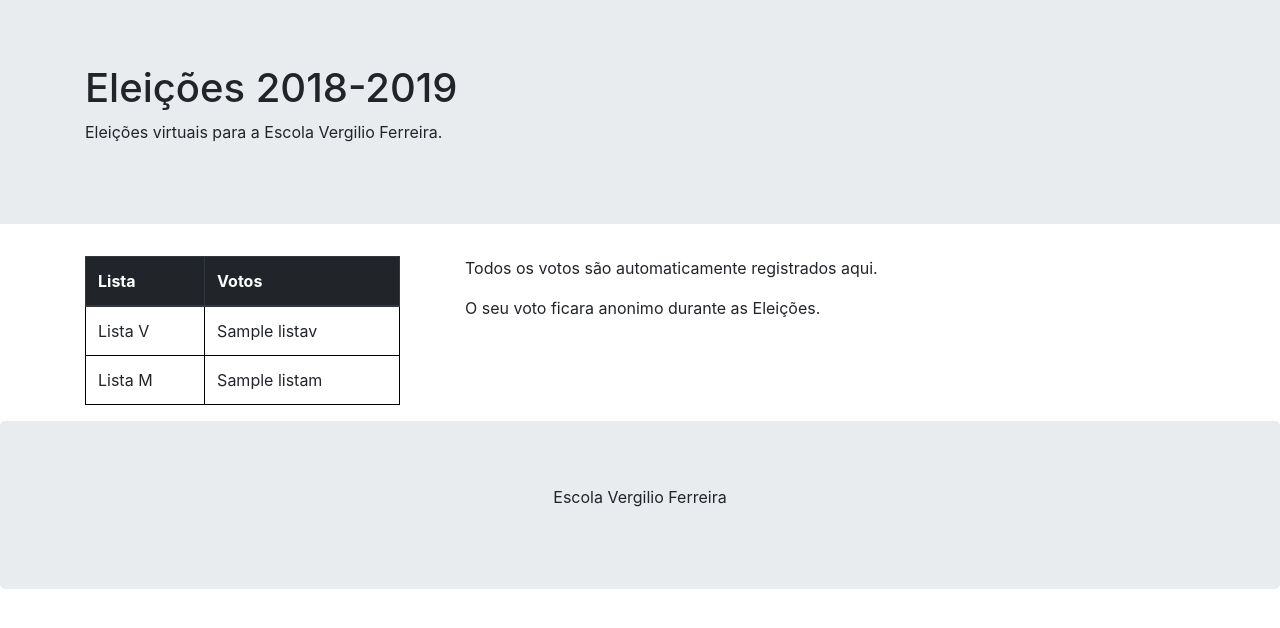
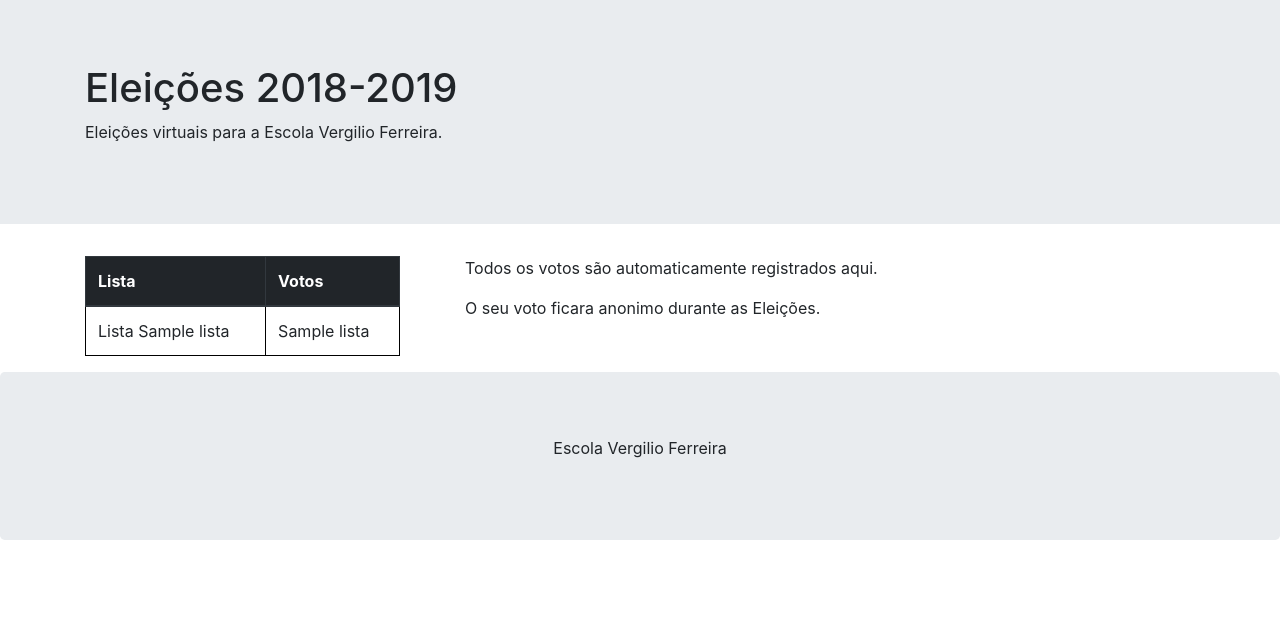
Before and after one commit to tomasalves8/listas, a Flask app: template templates/index.html in a window 1280 px wide. Shown: the top 628 px of the page. Run offline with Flask 2, Linux system fonts and the light colour scheme; the template is opened without the code that fills it: most values are stand-ins (such as "Sample title", 1, 10 or a date in 2020); some libraries are stand-ins or nearby versions.

Commit message:
Adicionar Listas Automaticamente

```diff
--- a/main.py
+++ b/main.py
@@ -12,24 +12,24 @@ app.config['MYSQL_HOST'] = 'localhost'
 app.config['MYSQL_CURSORCLASS'] = 'DictCursor'
 
 mysql.init_app(app)
+listas = {}
 
 @app.route("/")
 def home():
     cur = mysql.connection.cursor()
 
-    # -- LISTA V --
-    cur.execute("SELECT Votos FROM votos WHERE Lista = 'V'")
-    data = cur.fetchone()
-    listav = data['Votos']
+    cur.execute("SELECT Lista FROM votos")
+    data = cur.fetchall()
 
-    # -- LISTA M --
-    data = cur.execute("SELECT Votos FROM votos WHERE Lista = 'M'")
-    data = cur.fetchone()
-    listam = data['Votos']
+    for x in data:
+        x = x['Lista']
+        cur.execute("SELECT Votos FROM votos WHERE Lista =  '" + x + "'" )
+        data = cur.fetchone()
+        listas[x] = data['Votos']
 
     cur.close()
-    return render_template("index.html", listav=listav, listam=listam)
 
+    return render_template("index.html", listas=listas)
 
 
 if __name__ == '__main__':
--- a/templates/index.html
+++ b/templates/index.html
@@ -28,14 +28,12 @@
                      </tr>
                   </thead>
                   <tbody>
+                     {% for lista in listas %}
                      <tr>
-                        <td>Lista V</td>
-                        <td>{{listav}}</td>
+                        <td>Lista {{lista}}</td>
+                        <td>{{listas[lista]}}</td>
                      </tr>
-                     <tr>
-                        <td>Lista M</td>
-                        <td>{{listam}}</td>
-                     </tr>
+                     {% endfor %}
                   </tbody>
                </table>
             </div>
```
